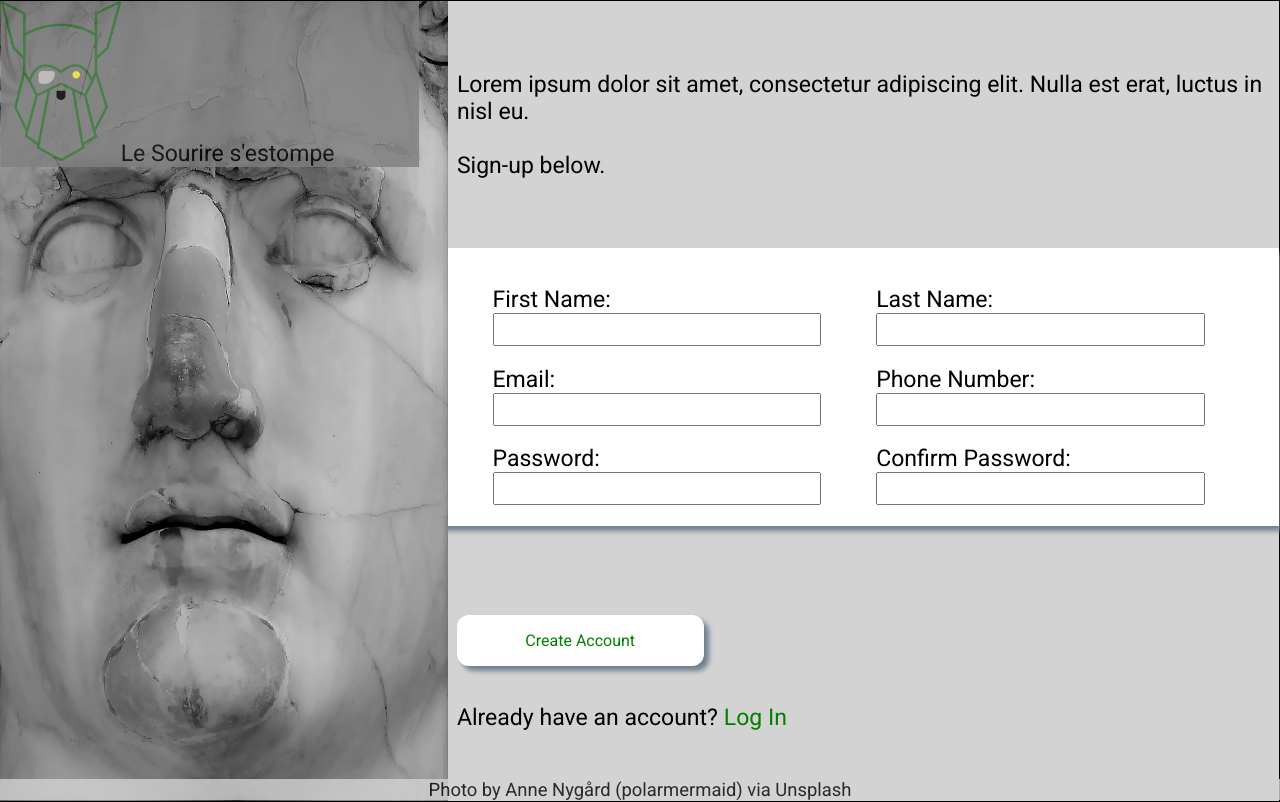
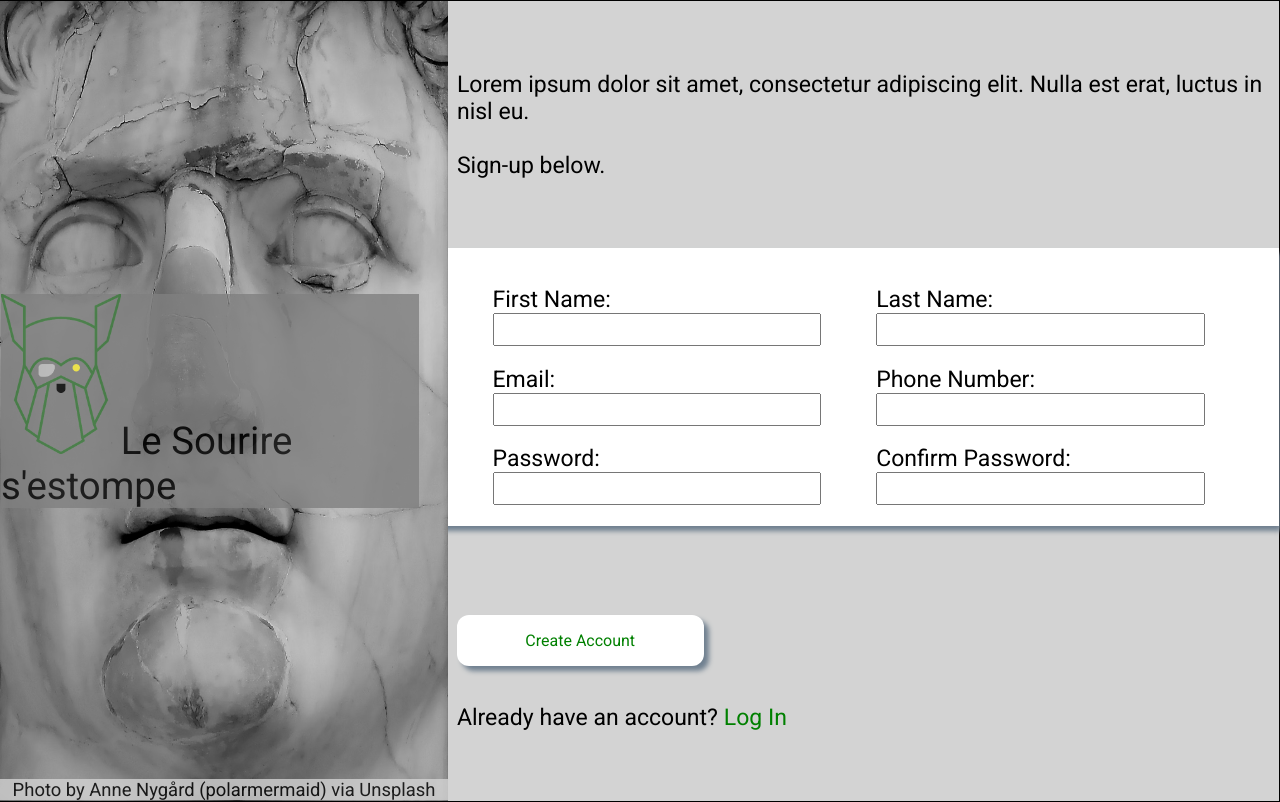
Before and after one commit to Skrye/ODIN-Repos, a plain HTML site: page Signup-forms/index.html in a window 1280 px wide. Drawn offline with Linux system fonts and the light colour scheme.

Commit message:
update styles

```diff
--- a/Signup-forms/stylesheet.css
+++ b/Signup-forms/stylesheet.css
@@ -42,16 +42,15 @@
     display: flex;
     flex-direction: column;
 	width: 35%;
+	justify-content: center;
 }
 
 #logo {
 	max-height: 20vh;
-	align-self: center;
 }
 
 #logo-text {
-	align-self: center;
-	font-size: 1.2rem;
+	font-size: 2rem;
 }
 
 #logo-text-box {
@@ -59,7 +58,6 @@
 	background-color: gray;
 	opacity: 0.8;
 	width: 100%;
-	align-items: center;
 }
 
 #logo-background {
@@ -74,7 +72,7 @@
 	position: absolute;
 	left: 0;
 	bottom: 0;
-	width: 100%;
+	width: 35%;
 	font-size: 0.8em;
 	background-color: lightgray;
 	opacity: 0.8;
```
Also changed, not shown: Signup-forms/index.html (+0 -1 lines).
